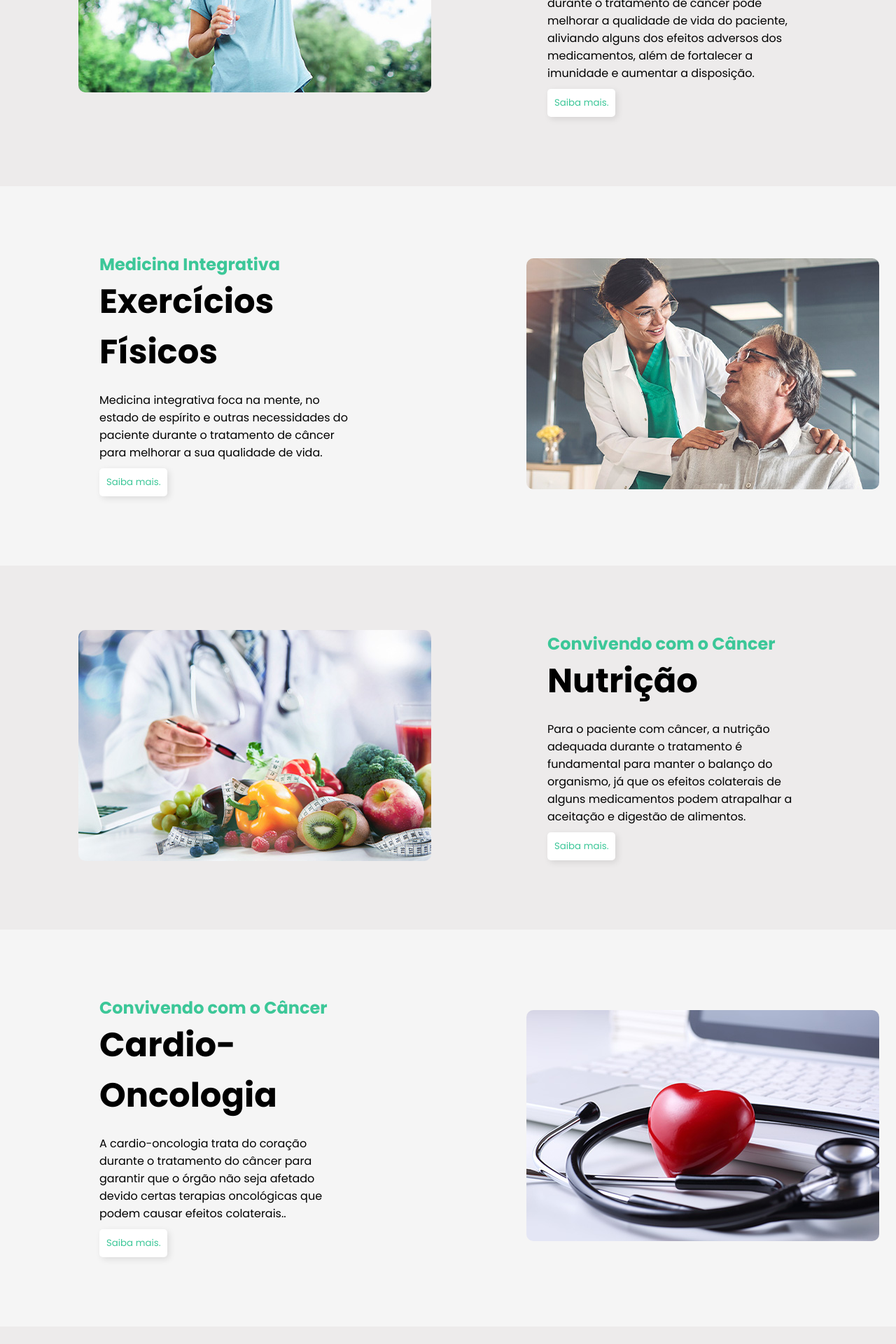
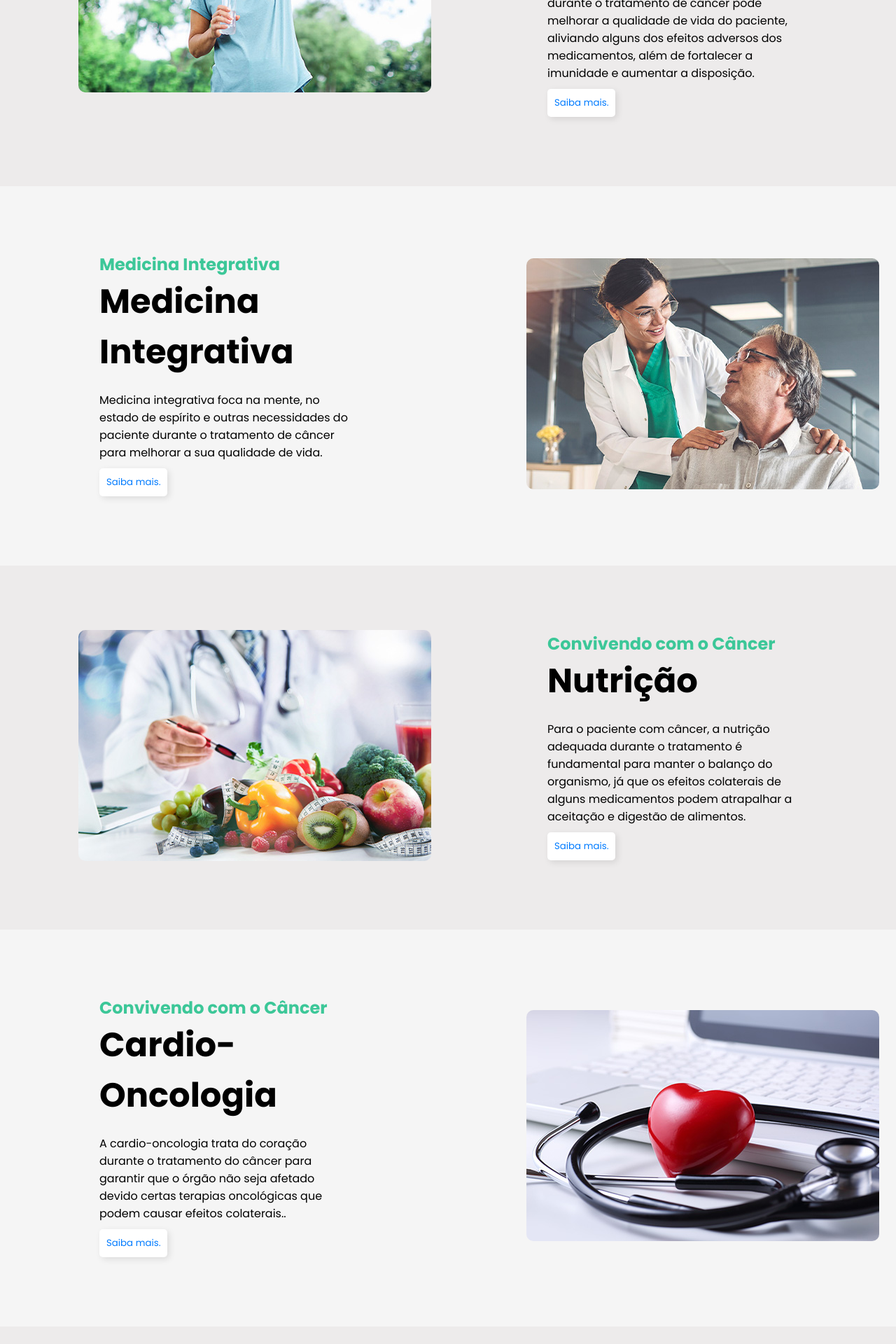
Before and after one commit to Samanta00/Projeto-Saude, a React (Create React App) app in the folder front/: page /recomendacoes in a window 1280 px wide. Shown: the part 1720-3640 px from the top of the page at 70% size. Built offline with nearby package versions, Linux system fonts and the light colour scheme.

Commit message:
feat: routes link

```diff
--- a/front/src/pages/Quiz/index.jsx
+++ b/front/src/pages/Quiz/index.jsx
@@ -1,7 +1,4 @@
 import React, { useState } from "react";
-
-
-
 
 import Navbar from '../../component/NavBar';
 import ModalOptions from '../../component/NavBar/ModalOptions'
--- a/front/src/pages/Recomendacoes/paginas/Conteudo.jsx
+++ b/front/src/pages/Recomendacoes/paginas/Conteudo.jsx
@@ -1,4 +1,5 @@
 import React from 'react';
+import { Link } from 'react-router-dom';
 import '../styles/conteudo.css'
 import casal from '../assets/tudo-sobre-cancer_convivendo_608x368-1.jpg'
 import convivendoNutricao from '../assets/convivendo-com-cancer_nutricao.jpg'
@@ -10,6 +11,7 @@ import convivendoMedIntegrativa from '../assets/convivendo-com-cancer_med-integr
 import convivendoOdonto from '../assets/convivendo-com-cancer_odonto.jpg'
 import convivendoOncoFertilidade from '../assets/convivendo-com-cancer_oncofertilidade.jpg'
 import convivendoSaudeMental from '../assets/convivendo-com-cancer_saude-mental.jpg'
+
 
 const Conteudo = () => {
     return (
@@ -45,7 +47,7 @@ const Conteudo = () => {
                     <p className='paragrafo-conteudo-texto-principal conteudo-paragrafo-section'>
                         A prática de exercícios físicos regulares durante o tratamento de câncer pode melhorar a qualidade de vida do paciente, aliviando alguns dos efeitos adversos dos medicamentos, além de fortalecer a imunidade e aumentar a disposição.
                     </p>
-                    <button className="buy-button__preco ">Saiba mais.</button>
+                    <button className="buy-button__preco " ><Link to="/Exercicios">Saiba mais.</Link></button>
                 </div>
             </section>
 
@@ -54,11 +56,11 @@ const Conteudo = () => {
                     <h2 className='subtitulo-conteudo-principal conteudo-subtitulo-section'>
                         Medicina Integrativa
                     </h2>
-                    <h1 className='conteudo-titulo-principal conteudo-titulo-section'>Exercícios Físicos</h1>
+                    <h1 className='conteudo-titulo-principal conteudo-titulo-section'>Medicina Integrativa</h1>
                     <p className='paragrafo-conteudo-texto-principal conteudo-paragrafo-section'>
                         Medicina integrativa foca na mente, no estado de espírito e outras necessidades do paciente durante o tratamento de câncer para melhorar a sua qualidade de vida.
                     </p>
-                    <button className="buy-button__preco ">Saiba mais.</button>
+                    <button className="buy-button__preco "><Link to="/MedicinaIntegrada">Saiba mais.</Link></button>
                 </div>
                 <div>
                     <div ><img src={convivendoMedIntegrativa} className='conteudo-imagem'/></div>
@@ -75,7 +77,7 @@ const Conteudo = () => {
                     <p className='paragrafo-conteudo-texto-principal conteudo-paragrafo-section'>
                         Para o paciente com câncer, a nutrição adequada durante o tratamento é fundamental para manter o balanço do organismo, já que os efeitos colaterais de alguns medicamentos podem atrapalhar a aceitação e digestão de alimentos.
                     </p>
-                    <button className="buy-button__preco ">Saiba mais.</button>
+                    <button className="buy-button__preco "><Link to="/Nutricao">Saiba mais.</Link></button>
                 </div>
             </section>
 
@@ -89,7 +91,7 @@ const Conteudo = () => {
                     <p className='paragrafo-conteudo-texto-principal conteudo-paragrafo-section'>
                         A cardio-oncologia trata do coração durante o tratamento do câncer para garantir que o órgão não seja afetado devido certas terapias oncológicas que podem causar efeitos colaterais..
                     </p>
-                    <button className="buy-button__preco ">Saiba mais.</button>
+                    <button className="buy-button__preco "><Link to="/CardioOncologia">Saiba mais.</Link></button>
                 </div>
                 <div ><img src={convivendoCardioOnco} className='conteudo-imagem'/></div>
             </section>
@@ -104,7 +106,7 @@ const Conteudo = () => {
                     <p className='paragrafo-conteudo-texto-principal conteudo-paragrafo-section'>
                         A odontologia no tratamento oncológico cuida dos danos na cavidade bucal ocasionados pelos efeitos adversos dos medicamentos no combate ao câncer.
                     </p>
-                    <button className="buy-button__preco ">Saiba mais.</button>
+                    <button className="buy-button__preco "><Link to="/Odontologia">Saiba mais.</Link></button>
                 </div>
             </section>
 
@@ -117,7 +119,7 @@ const Conteudo = () => {
                     <p className='paragrafo-conteudo-texto-principal conteudo-paragrafo-section'>
                         O tratamento de câncer pode causar dores da própria doença, mas também devido aos procedimentos e exames necessários para combatê-la. Entenda as medidas tomadas para que o paciente tenha mais qualidade de vida.
                     </p>
-                    <button className="buy-button__preco ">Saiba mais.</button>
+                    <button className="buy-button__preco "><Link to="/ControleDeDor">Saiba mais.</Link></button>
                 </div>
                 <div ><img src={convivendoControle} className='conteudo-imagem'/></div>
             </section>
@@ -129,12 +131,12 @@ const Conteudo = () => {
                     <h2 className='subtitulo-conteudo-principal conteudo-subtitulo-section'>
                         Convivendo com o Câncer
                     </h2>
-                    <h1 className='conteudo-titulo-principal conteudo-titulo-section'>Saúde Mental</h1>
+                    <h1 className='conteudo-titulo-principal conteudo-titulo-section'>Oncologico</h1>
                     <p className='paragrafo-conteudo-texto-principal conteudo-paragrafo-section'>
                         Durante o tratamento oncológico, cuidar da saúde mental com especialistas é fundamental para a melhoria da qualidade de vida do paciente e seu enfrentamento da doença.
 
                     </p>
-                    <button className="buy-button__preco ">Saiba mais.</button>
+                    <button className="buy-button__preco "><Link to="/SaudeMental">Saiba mais.</Link></button>
                 </div>
             </section>
 
@@ -147,7 +149,7 @@ const Conteudo = () => {
                     <p className='paragrafo-conteudo-texto-principal conteudo-paragrafo-section'>
                         A oncofertilidade tem como objetivo desenvolver e aplicar opções de tratamento para a preservação da fertilidade em jovens pacientes com câncer.
                     </p>
-                    <button className="buy-button__preco ">Saiba mais.</button>
+                    <button className="buy-button__preco "><Link to="/Exercicios">Saiba mais.</Link></button>
                 </div>
                 <div ><img src={convivendoOncoFertilidade} className='conteudo-imagem'/></div>
             </section>
@@ -159,7 +161,7 @@ const Conteudo = () => {
                     <p className='paragrafo-conteudo-texto-principal conteudo-paragrafo-section'>
                         Bioética é a boa e eficiente comunicação entre as partes na medicina. Precisa unir conhecimento, habilidade e atitude, fatores essenciais para que as informações, dados e fatos estejam alinhados com a moral, a ética e a legalidade.
                     </p>
-                    <button className="buy-button__preco ">Saiba mais.</button>
+                    <button className="buy-button__preco "><Link to="/Bioetica">Saiba mais.</Link></button>
                 </div>
             </section>
         </div>
--- /dev/null
+++ b/front/src/pages/Recomendacoes/paginas/conteudoroute.jsx
@@ -0,0 +1,25 @@
+import React from 'react';
+import { Route } from 'react-router-dom';
+import Exercicios from './navegacao_convivendo_cancer/exercicios';
+import Bioetica from './navegacao_convivendo_cancer/bioetica';
+import CardioOncologia from './navegacao_convivendo_cancer/cardio_oncologia';
+import MedicinaIntegrada from './navegacao_convivendo_cancer/medicina_integrativa';
+import Nutricao from './navegacao_convivendo_cancer/nutricao';
+import Odontologia from './navegacao_convivendo_cancer/odontologia';
+import SaudeMental from './navegacao_convivendo_cancer/saude_mental';
+import ControleDeDor from './navegacao_convivendo_cancer/controle_de_dor';
+
+export const ConteudoRoute = () => (
+    <React.Fragment>
+
+      <Route path='/Exercicios' element={<Exercicios/>}/>
+      <Route path='/Bioetica' element={<Bioetica/>}/>
+      <Route path='/CardioOncologia' element={<CardioOncologia/>}/>
+      <Route path='/MedicinaIntegrada' element={<MedicinaIntegrada/>}/>
+      <Route path='/Nutricao' element={<Nutricao/>}/>
+      <Route path='/Odontologia' element={<Odontologia/>}/>
+      <Route path='/SaudeMental' element={<SaudeMental/>}/>
+      <Route path='/ControleDeDor' element={<ControleDeDor/>}/>
+
+    </React.Fragment>
+  )
--- a/front/src/routes/index.jsx
+++ b/front/src/routes/index.jsx
@@ -1,5 +1,6 @@
 import { PrivateRoutes } from "./privateRoutes";
 import { PublicRoutes } from "./publicRoutes";
+import { ConteudoRoute } from "../pages/Recomendacoes/paginas/conteudoroute";
 import React from 'react';
 import StoreProvider from "../Store/provider";
 
@@ -12,6 +13,7 @@ export const Routes = () => (
             <RoutesReact>
                 {PublicRoutes()}
                 {PrivateRoutes()}
+                {ConteudoRoute()}
             </RoutesReact>
         </BrowserRouter>
     </StoreProvider>
```
